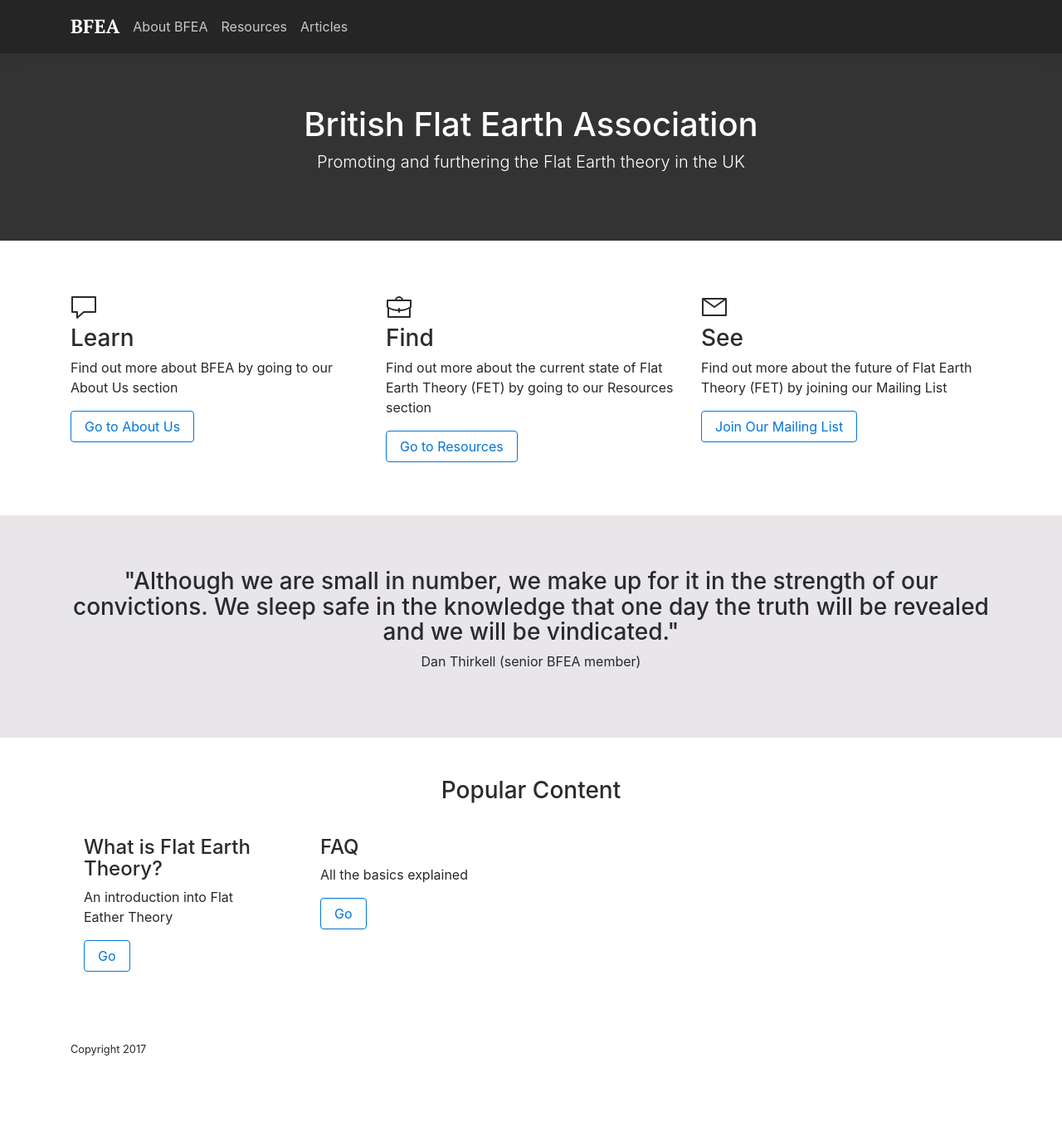
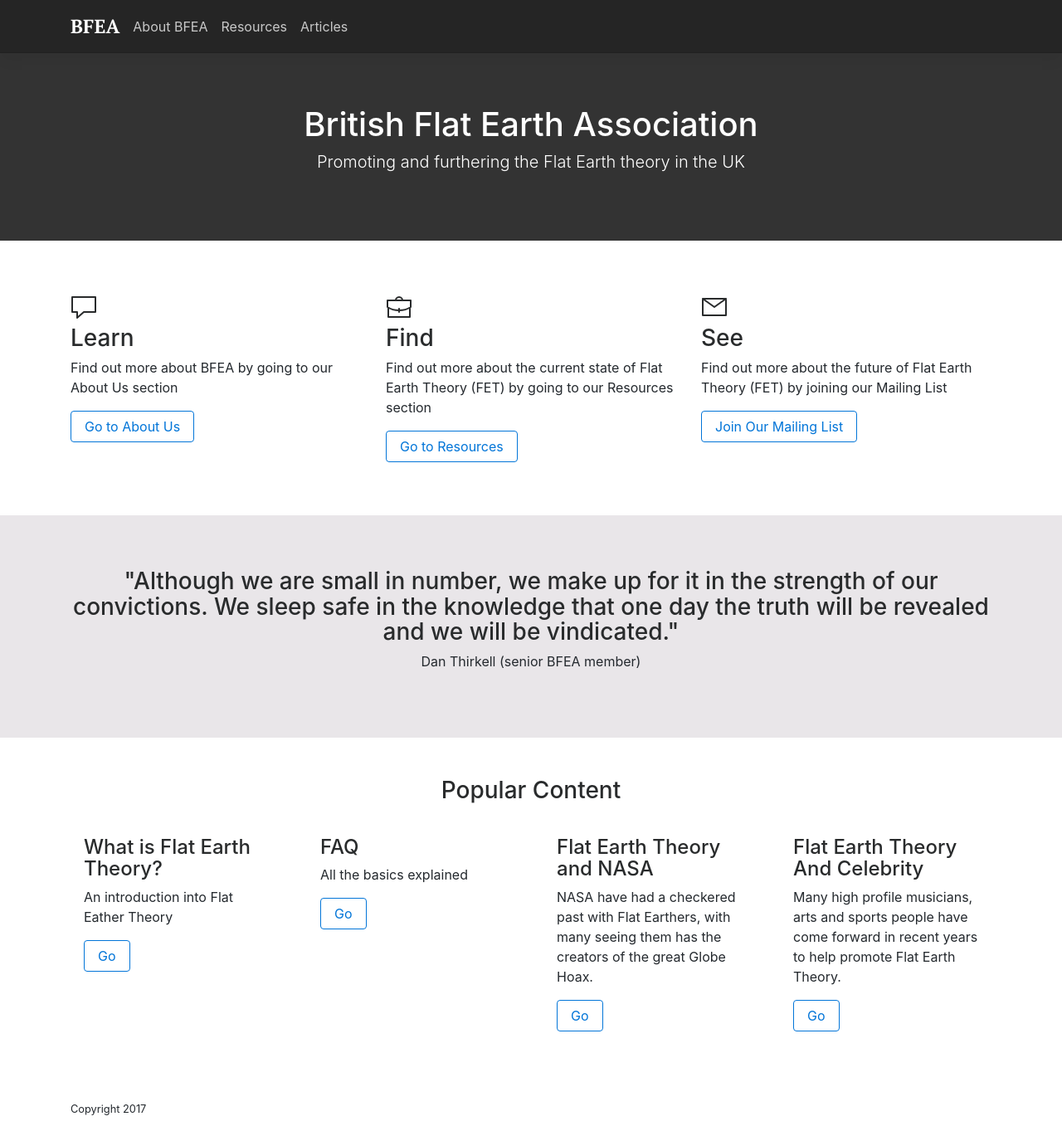
Before and after one commit to krussll/etsysimplicity, a Jekyll site: the page built from index.md, in a window 1280 px wide. Shown: the whole page at 83% size. Built offline with Jekyll 4.4.1, drawn with Linux system fonts in a browser that asks for light colours; before the commit the page ends 1291 px from its top, so only the background shows below that.

Commit message:
Update home.html

```diff
--- a/_layouts/home.html
+++ b/_layouts/home.html
@@ -54,7 +54,7 @@
             <div class="p-3">
               <h4>What is Flat Earth Theory?</h4>
               <p>An introduction into Flat Eather Theory</p>
-              <a class="btn btn-outline-primary" href="/resources/what-is-the-flat-earth-theory">Go</a>
+              <a class="btn btn-outline-primary" href="/articles/what-is-the-flat-earth-theory">Go</a>
             </div>
           </div>
         </div>
@@ -64,10 +64,33 @@
             <div class="p-3">
               <h4>FAQ</h4>
               <p>All the basics explained</p>
-              <a class="btn btn-outline-primary" href="/resources/what-is-the-flat-earth-theory">Go</a>
+              <a class="btn btn-outline-primary" href="/articles/what-is-the-flat-earth-theory">Go</a>
             </div>
           </div>
         </div>
+
+
+        <div class="col-xs-6 col-lg-3 my-3">
+          <div class="border">
+            <div class="p-3">
+              <h4>Flat Earth Theory and NASA</h4>
+              <p>NASA have had a checkered past with Flat Earthers, with many seeing them has the creators of the great Globe Hoax.</p>
+              <a class="btn btn-outline-primary" href="/articles">Go</a>
+            </div>
+          </div>
+        </div>
+
+
+        <div class="col-xs-6 col-lg-3 my-3">
+          <div class="border">
+            <div class="p-3">
+              <h4>Flat Earth Theory And Celebrity</h4>
+              <p>Many high profile musicians, arts and sports people have come forward in recent years to help promote Flat Earth Theory. </p>
+              <a class="btn btn-outline-primary" href="/articles">Go</a>
+            </div>
+          </div>
+        </div>
+
       </div>
     </div>
 
```
